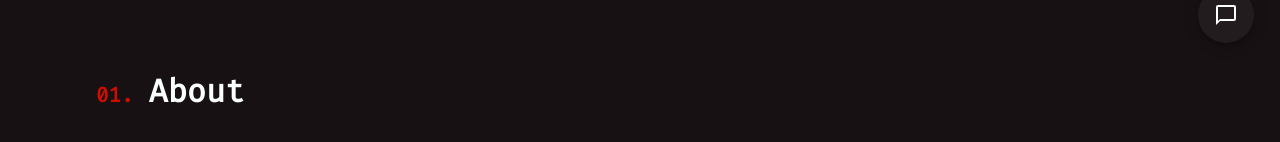
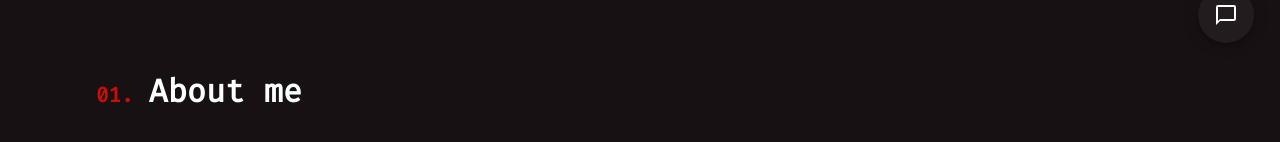
Before and after one commit to fredericbahr/portfolio, a React (Create React App) app: page / in a window 1280 px wide. Shown: the part 744-886 px from the top of the page. Built offline with nearby package versions, Linux system fonts and the light colour scheme.

Commit message:
section translations

```diff
--- a/src/components/About/About.tsx
+++ b/src/components/About/About.tsx
@@ -1,4 +1,5 @@
 import React from "react";
+import { useTranslation } from "react-i18next";
 import styled from "styled-components";
 import { SectionHeadline } from "../util-components/SectionHeadline";
 
@@ -9,9 +10,10 @@ const StyledSection = styled.section`
 `;
 
 export default function About() {
+  const {t} = useTranslation();
   return (
     <StyledSection id="about">
-      <SectionHeadline>About</SectionHeadline>
+      <SectionHeadline>{t("sections.about")}</SectionHeadline>
     </StyledSection>
   );
 }
--- a/src/components/Projects/Projects.tsx
+++ b/src/components/Projects/Projects.tsx
@@ -1,4 +1,5 @@
 import React from "react";
+import { useTranslation } from "react-i18next";
 import styled from "styled-components";
 import { SectionHeadline } from "../util-components/SectionHeadline";
 
@@ -9,9 +10,10 @@ const StyledSection = styled.section`
 `;
 
 const Projects = () => {
+  const { t } = useTranslation();
   return (
     <StyledSection id="projects">
-      <SectionHeadline>Projects</SectionHeadline>
+      <SectionHeadline>{t("sections.projects")}</SectionHeadline>
     </StyledSection>
   );
 };
--- a/src/i18n/locales/en/translation.json
+++ b/src/i18n/locales/en/translation.json
@@ -1,4 +1,9 @@
 {
+  "sections": {
+    "about": "About me",
+    "experience": "Experience",
+    "projects": "Projects"
+  },
   "navbar": {
     "about": "About me",
     "experience": "Experience",
```
